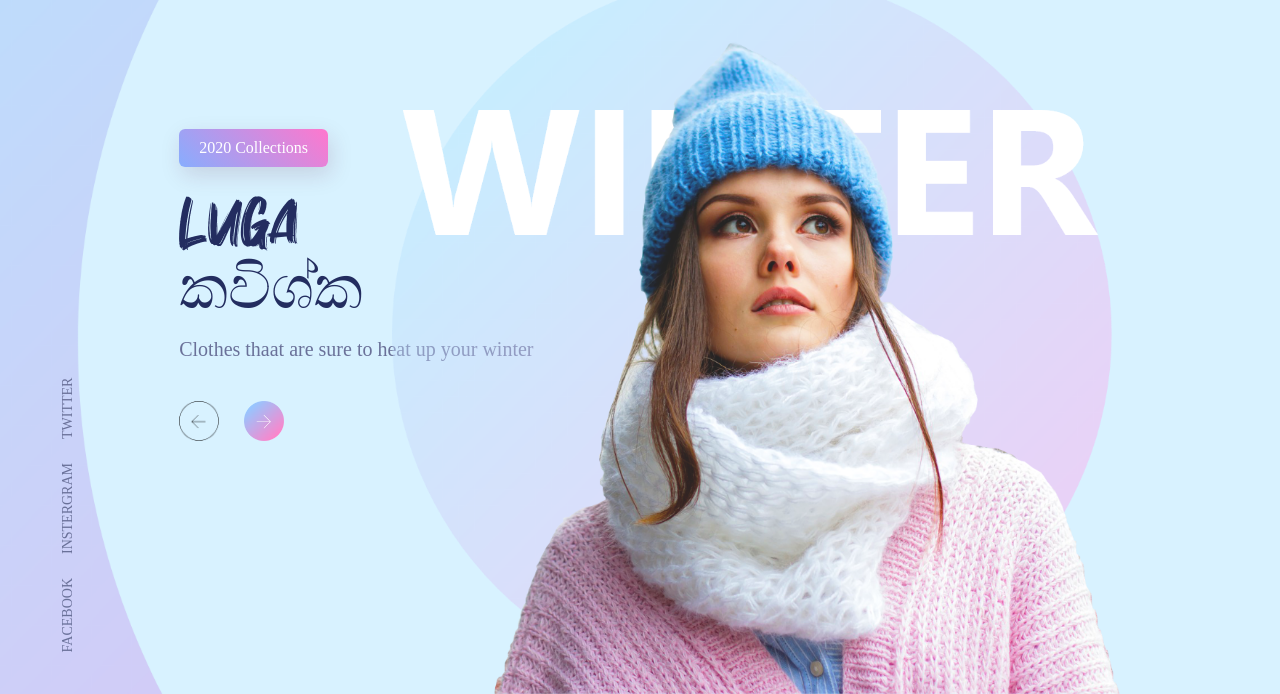
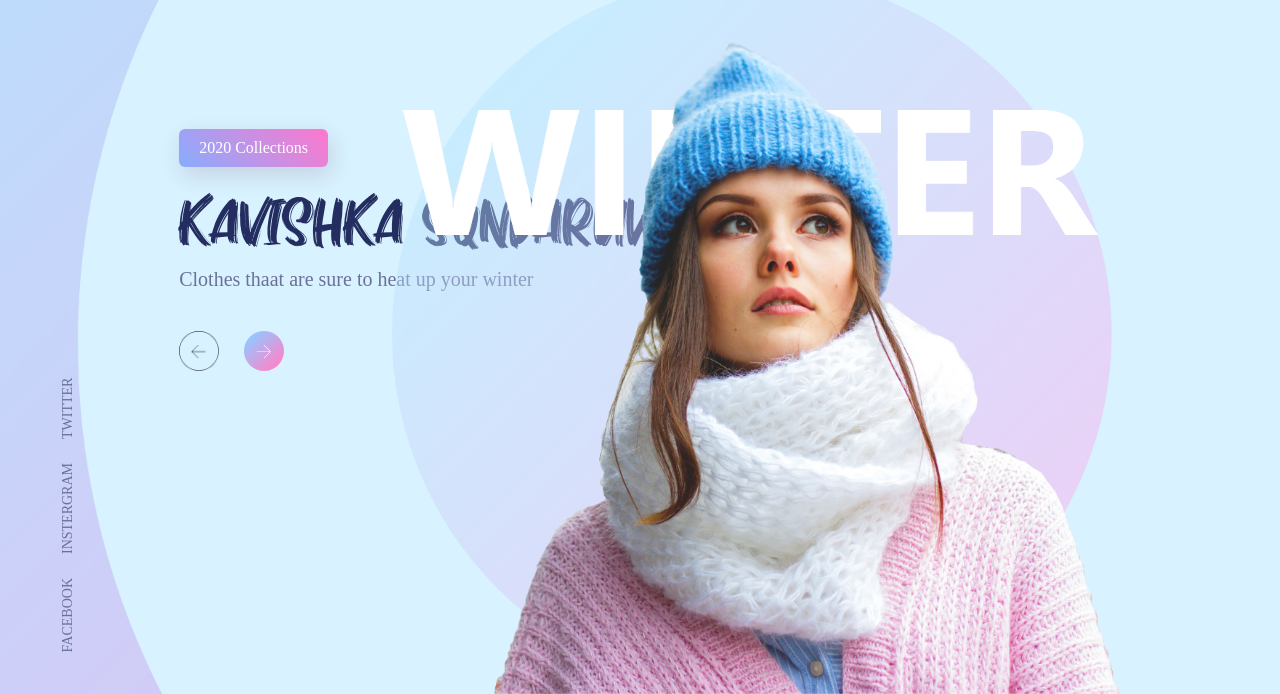
Before and after one commit to kavishkaya009/profile, a plain HTML site: page index.html in a window 1280 px wide. Shown: the part 106-800 px from the top of the page. Drawn offline with Linux system fonts and the light colour scheme.

Commit message:
Update index.html

```diff
--- a/index.html
+++ b/index.html
@@ -23,7 +23,7 @@
 
         <div class="content">
             <a href="" class="btn">2020 Collections</a>
-            <h1>luga        <br> කවිශ්ක</h1>
+            <h1>KAVISHKA SQNDARUWAN</h1>
             <p>Clothes thaat are sure to heat up your winter</p>
 
             <div class="arrow-icons">
```
